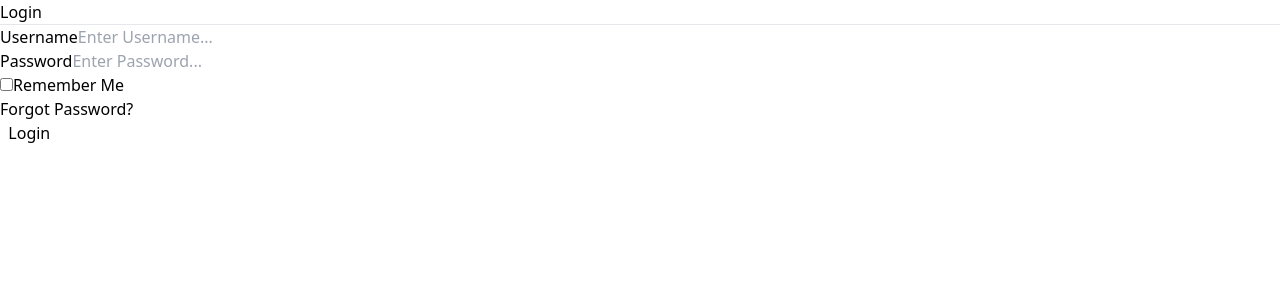
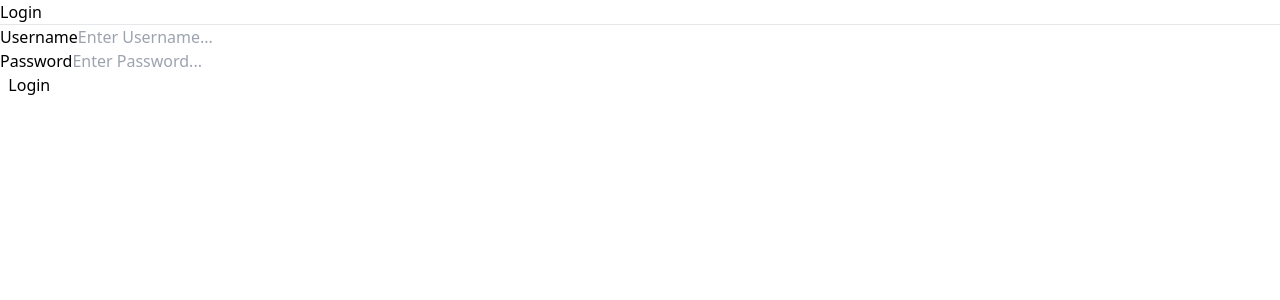
Before and after one commit to JoseSanchez02/Mapa-interactivo-react-express-jwt, a React (Vite) app in the folder client/: page / in a window 1280 px wide. Shown: the top 300 px of the page. Built offline with nearby package versions, Linux system fonts and the light colour scheme.

Commit message:
things that will not be used in the login have been removed

```diff
--- a/client/src/App.jsx
+++ b/client/src/App.jsx
@@ -67,15 +67,7 @@ function App() {
             />
           </div>
           <div className="mt-3 flex justify-between items-center">
-            <div>
-              <input type="checkbox" />
-              <label>Remember Me</label>
-            </div>
-            <div>
-              <a href="#" className="text-blue-800 font-semibold">
-                Forgot Password?
-              </a>
-            </div>
+
           </div>
           <div className="mt-5">
             <button
```
